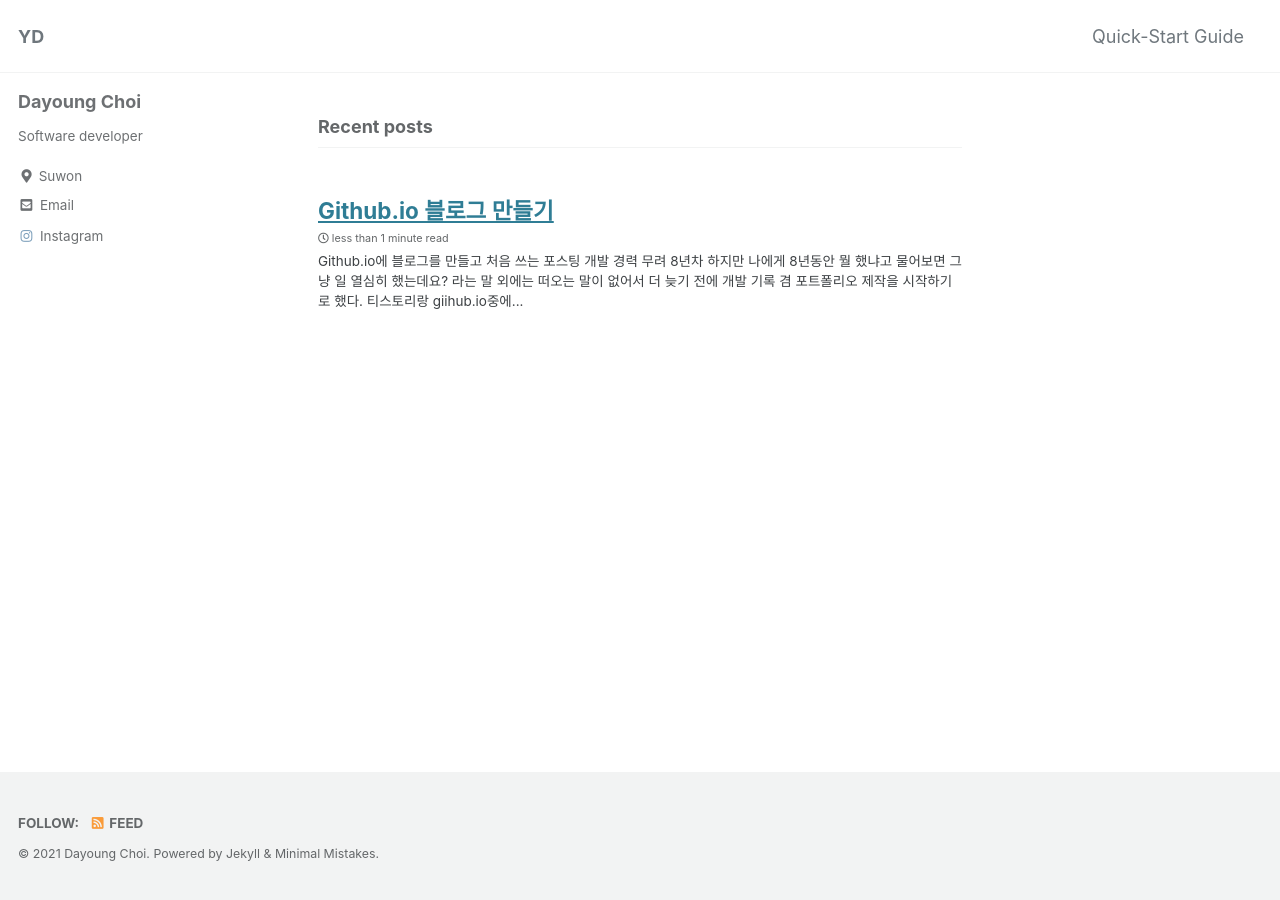
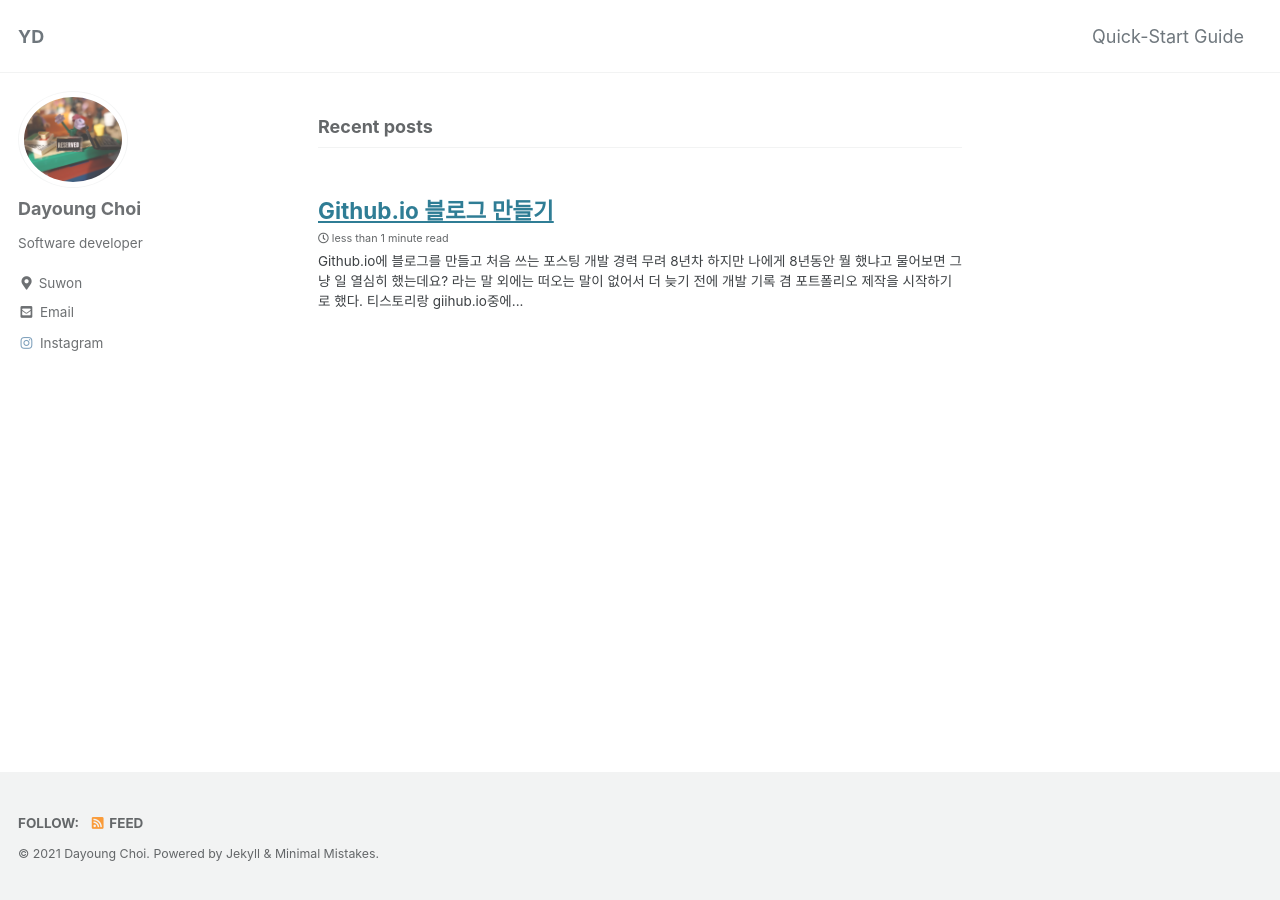
Before and after one commit to ydydydyc/ydydydy.github.io, a Jekyll site: the page built from index.html, in a window 1280 px wide. Built offline with Jekyll 4.4.1, drawn with Linux system fonts in a browser that asks for light colours; cached includes are drawn as plain includes; the list of posts is cut into pages by our own code.

Commit message:
add profile image

```diff
--- a/_config.yml
+++ b/_config.yml
@@ -94,7 +94,7 @@
 # Site Author
 author:
   name             : "Dayoung Choi"
-  avatar           : # path of avatar image, e.g. "/assets/images/bio-photo.jpg"
+  avatar           : "/assets/images/profile.png"# path of avatar image, e.g. "/assets/images/bio-photo.jpg"
   bio              : "Software developer"
   location         : "Suwon"
   email            :
```
Also changed, not shown: assets/images/profile.PNG (added).
